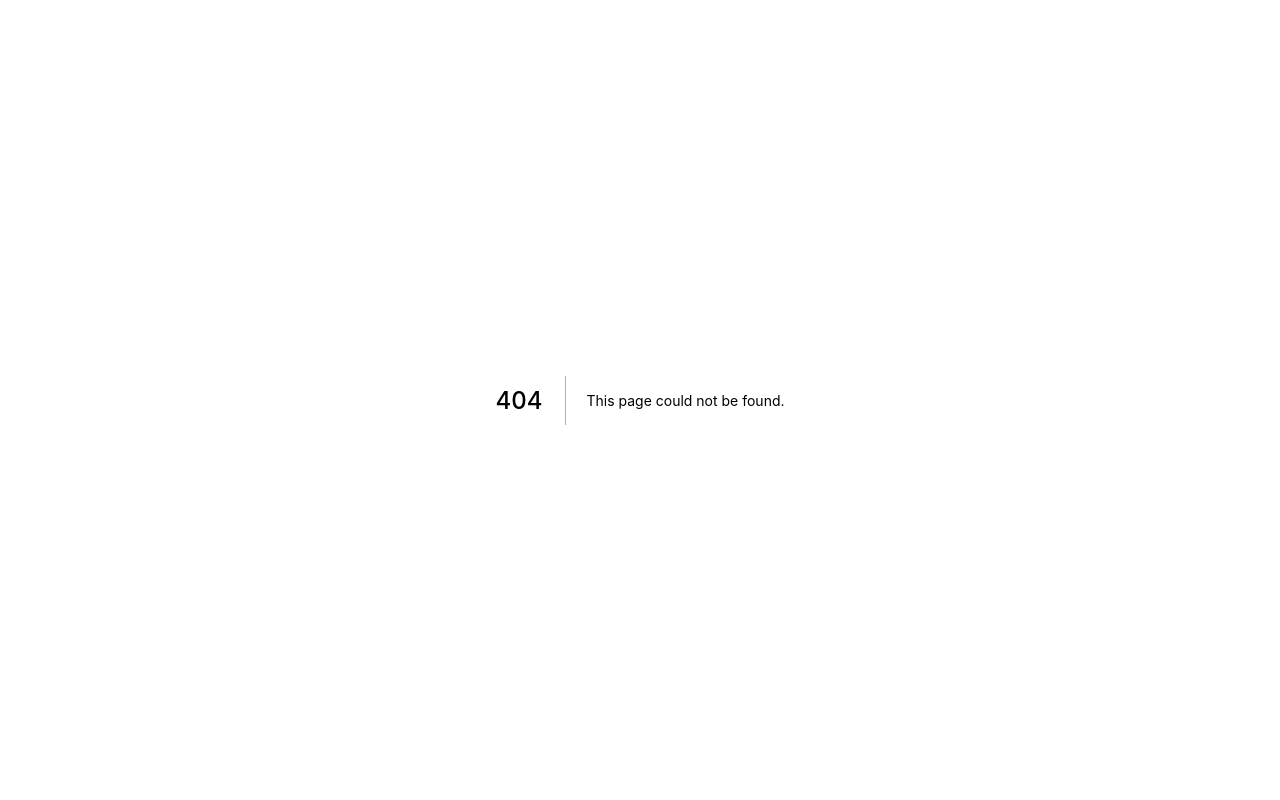
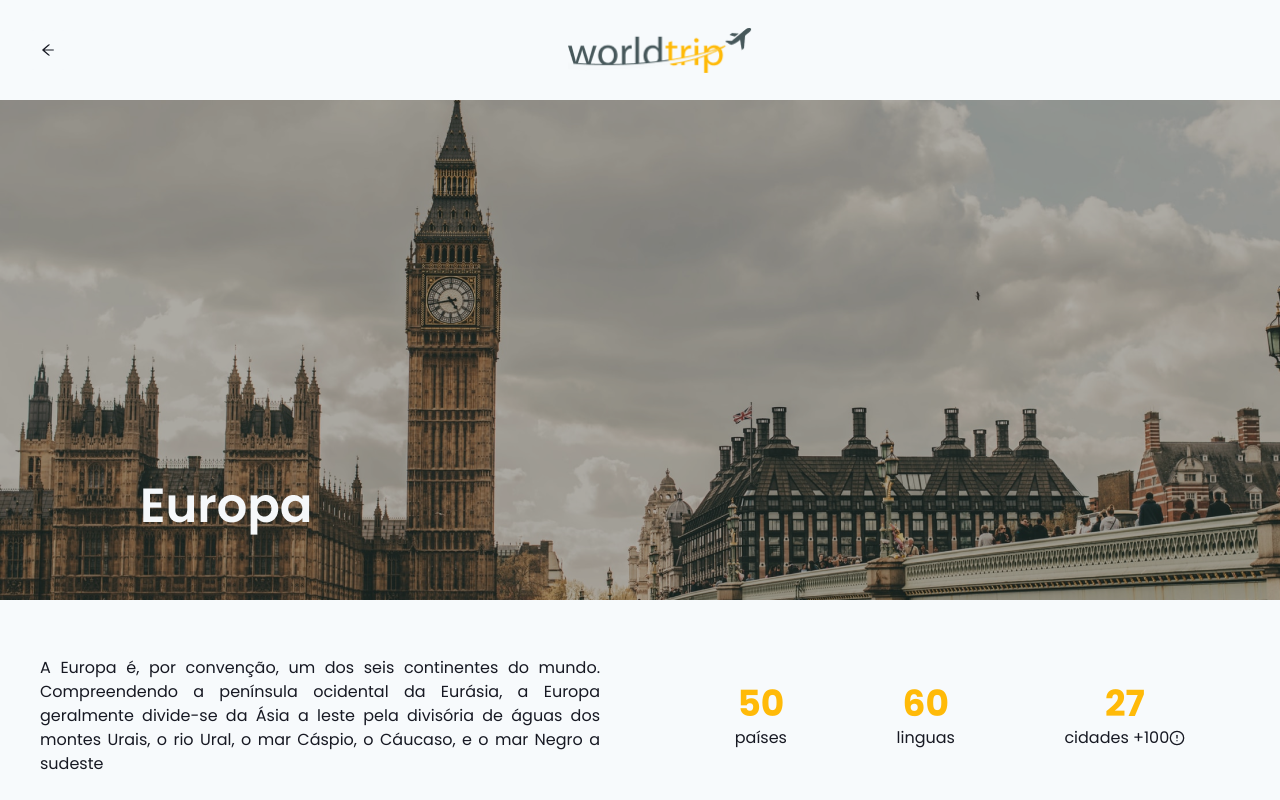
Before and after one commit to davihoffmann/worldtrip, a Next.js app: page /continent/africa in a window 1280 px wide. Before the commit this address had no page. Built offline with nearby package versions, Linux system fonts and the light colour scheme.

Commit message:
Desenvolvmento do itens de detalhe do continente

```diff
--- a/package.json
+++ b/package.json
@@ -16,6 +16,7 @@
     "next": "12.0.8",
     "react": "17.0.2",
     "react-dom": "17.0.2",
+    "react-icons": "^4.3.1",
     "swiper": "^7.4.1"
   },
   "devDependencies": {
--- a/src/components/Header/index.tsx
+++ b/src/components/Header/index.tsx
@@ -1,7 +1,18 @@
-import { Flex } from '@chakra-ui/react';
+import { Flex, IconButton } from '@chakra-ui/react';
+import { useRouter } from 'next/router';
+import {AiOutlineArrowLeft} from 'react-icons/ai';
+
 import Logo from './Logo';
 
 export default function Header() {
+  const { back, asPath } = useRouter();
+
+  let showArrowBack = false;
+
+  if(asPath !== '/') {
+    showArrowBack = true;
+  }
+
   return (
     <Flex
       as="header"
@@ -9,9 +20,25 @@ export default function Header() {
       h={100}
       p="7"
       alignItems="center"
-      justifyContent="center"
     >
-      <Logo />
+      {
+        showArrowBack && (
+          <IconButton
+            onClick={() => back()}
+            icon={<AiOutlineArrowLeft />}
+            aria-label='Back to Home'
+            bg="gray.50"
+          />
+        )
+      }
+
+      <Flex
+        alignItems="center"
+        justifyContent="center"
+        flex={1}
+      >
+        <Logo />
+      </Flex>
     </Flex>
   );
 }
--- /dev/null
+++ b/src/pages/continent/[nome].tsx
@@ -0,0 +1,94 @@
+import { Box, Flex, Heading, Icon, SimpleGrid, Text, Tooltip } from "@chakra-ui/react";
+import { GetStaticPaths, GetStaticProps } from "next";
+import { FiAlertCircle } from 'react-icons/fi'
+import Header from "../../components/Header";
+
+interface ContinentDetailProps {
+  nome: string;
+}
+
+export default function ContinentDetail({ nome }: ContinentDetailProps) {
+  return (
+    <Flex direction="column" alignItems="center">
+      <Header />
+
+      <Flex
+        w="100%"
+        h={500}
+        backgroundImage="/europa_detail.png"
+        bgRepeat="no-repeat"
+        bgSize="cover"
+      />
+
+      <Flex mt="14" mx="10">
+        <SimpleGrid columns={[1, 1, 2]} spacing={20}>
+          <Text textAlign="justify">
+            A Europa é, por convenção, um dos seis continentes do mundo.
+            Compreendendo a península ocidental da Eurásia, a Europa geralmente
+            divide-se da Ásia a leste pela divisória de águas dos montes Urais,
+            o rio Ural, o mar Cáspio, o Cáucaso, e o mar Negro a sudeste
+          </Text>
+
+          <Flex justifyContent="space-around" alignItems="center">
+            <Box textAlign="center">
+              <Heading color="yellow.400">
+                50
+              </Heading>
+              <Text>
+                países
+              </Text>
+            </Box>
+
+            <Box textAlign="center">
+              <Heading color="yellow.400">
+                60
+              </Heading>
+              <Text>
+                linguas
+              </Text>
+            </Box>
+
+            <Box textAlign="center">
+              <Heading color="yellow.400">
+                27
+              </Heading>
+
+              <Text display="flex" alignItems="center">
+                cidades +100
+                <Tooltip
+                  hasArrow
+                  label='Informações'
+                  bg='gray.800'
+                  color='gray.300'
+                >
+                  <span>
+                    <FiAlertCircle color="gray.50" />
+                  </span>
+                </Tooltip>
+              </Text>
+            </Box>
+          </Flex>
+        </SimpleGrid>
+      </Flex>
+    </Flex>
+  );
+}
+
+export const getStaticPaths: GetStaticPaths = async() => {
+  return {
+    paths: [
+    ],
+    fallback: 'blocking'
+  };
+}
+
+export const getStaticProps: GetStaticProps = async({params}) => {
+  const { nome } = params;
+  //BUSCA DADOS
+  return {
+    props : {
+      nome
+    },
+    revalidate: 60 * 30 // 30 Minutos
+  }
+}
--- a/src/pages/index.tsx
+++ b/src/pages/index.tsx
@@ -1,4 +1,4 @@
-import { Box, Divider, Flex, Image, SimpleGrid, Text } from '@chakra-ui/react';
+import { Divider, Flex, Image, SimpleGrid, Text } from '@chakra-ui/react';
 
 import Header from '../components/Header';
 import Banner from '../components/Banner';
--- a/src/styles/theme.ts
+++ b/src/styles/theme.ts
@@ -5,6 +5,9 @@ export const theme = extendTheme({
     gray: {
       '600': '#47585B',
     },
+    yellow: {
+      '400': '#FFBA08'
+    }
   },
   fonts: {
     heading: 'Poppins',
```
Also changed, not shown: public/europa_detail.png (added), 1 other file (tests, documents, lock files or other folders).
